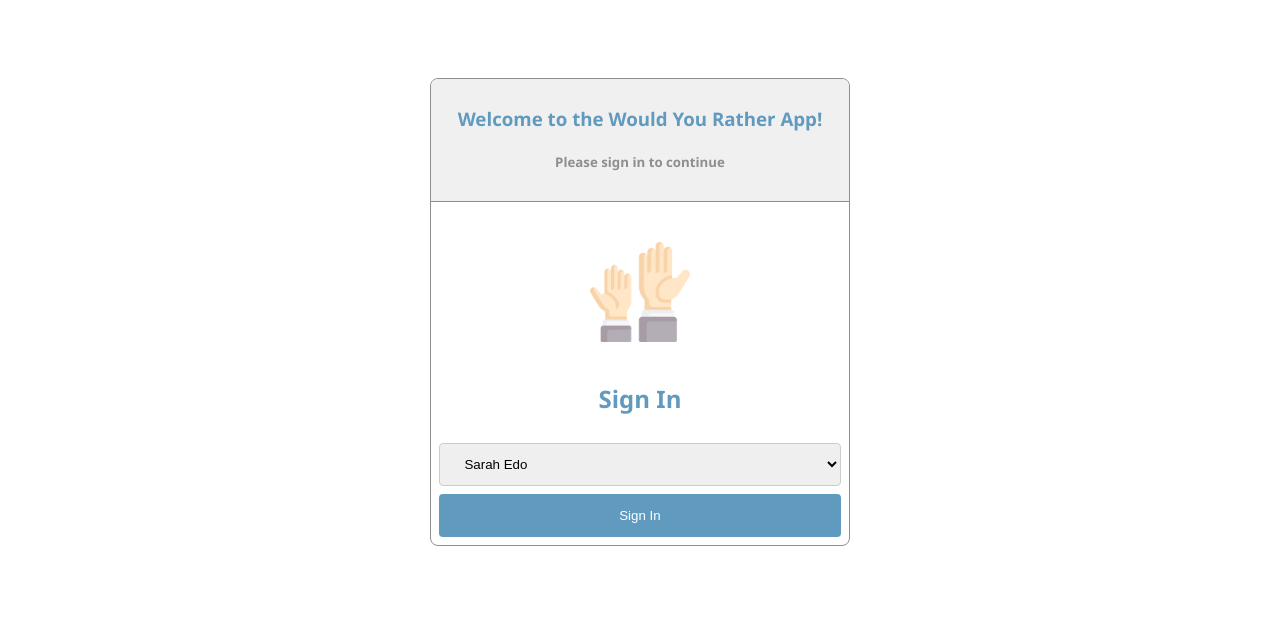
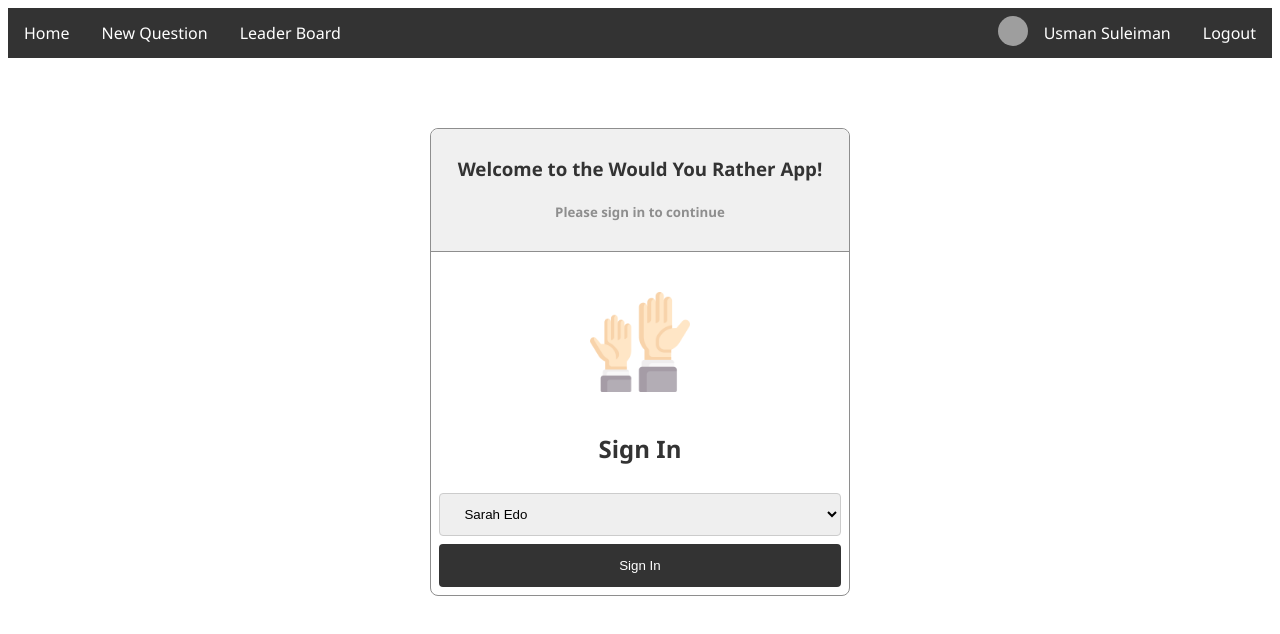
Before and after one commit to usmansbk/would-you-rather, a React (Create React App) app: page / in a window 1280 px wide. Shown: the top 634 px of the page. Built offline with nearby package versions, Linux system fonts and the light colour scheme; grey boxes are pictures that could not be loaded.

Commit message:
create nav bar

```diff
--- a/src/components/App.js
+++ b/src/components/App.js
@@ -1,7 +1,10 @@
 import Login from "./Login";
+import Nav from "./Nav";
+
 function App() {
   return (
     <div>
+      <Nav />
       <Login />
     </div>
   );
--- /dev/null
+++ b/src/components/Nav.js
@@ -0,0 +1,32 @@
+import "../styles/nav.css";
+
+export default function Nav() {
+  return (
+    <nav>
+      <ul>
+        <li>
+          <a href="#home">Home</a>
+        </li>
+        <li>
+          <a href="#home">New Question</a>
+        </li>
+        <li>
+          <a href="#home">Leader Board</a>
+        </li>
+        <li className="right-item">
+          <a href="#home">Logout</a>
+        </li>
+        <li className="right-item">
+          <span>Usman Suleiman</span>
+        </li>
+        <li className="right-item">
+          <img
+            src="https://i.pravatar.cc/300"
+            alt="avatar"
+            className="avatar"
+          />
+        </li>
+      </ul>
+    </nav>
+  );
+}
--- a/src/styles/login.css
+++ b/src/styles/login.css
@@ -38,11 +38,11 @@
 }
 
 .title {
-  color: #609bbf;
+  color: #333;
 }
 .btn {
   width: 100%;
-  background-color: #609bbf;
+  background-color: #333;
   color: white;
   padding: 14px 20px;
   border: none;
--- /dev/null
+++ b/src/styles/nav.css
@@ -0,0 +1,46 @@
+ul {
+  list-style-type: none;
+  margin: 0;
+  padding: 0;
+  overflow: hidden;
+  background-color: #333;
+}
+
+li {
+  float: left;
+}
+
+.right-item {
+  float: right;
+}
+
+li a {
+  display: block;
+  color: white;
+  text-align: center;
+  padding: 14px 16px;
+  text-decoration: none;
+}
+
+li span {
+  display: block;
+  color: white;
+  text-align: center;
+  padding: 14px 16px;
+  text-decoration: none;
+}
+
+li a:hover:not(.active) {
+  background-color: #111;
+}
+
+.active {
+  background-color: #4caf50;
+}
+
+.avatar {
+  width: 30px;
+  height: 30px;
+  border-radius: 15px;
+  margin-top: 8px;
+}
```
